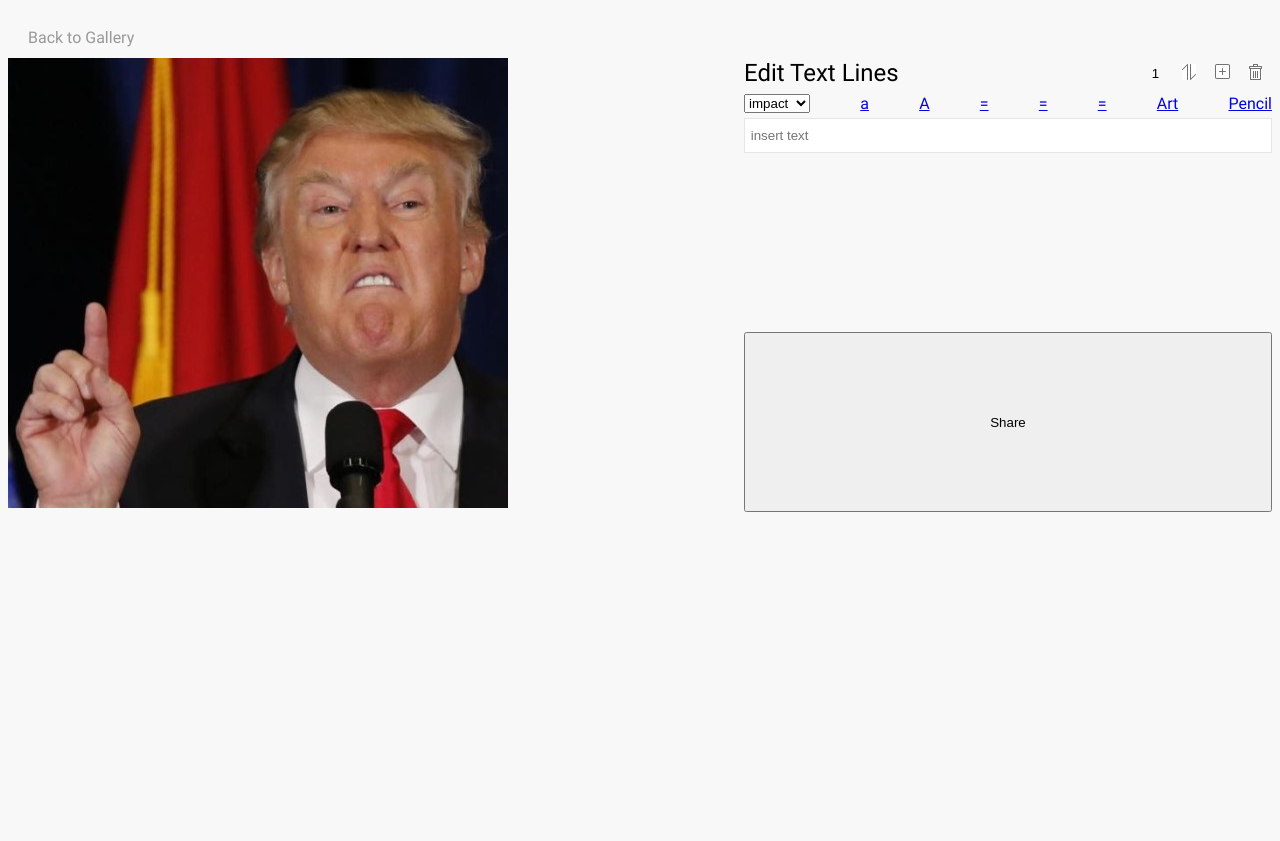
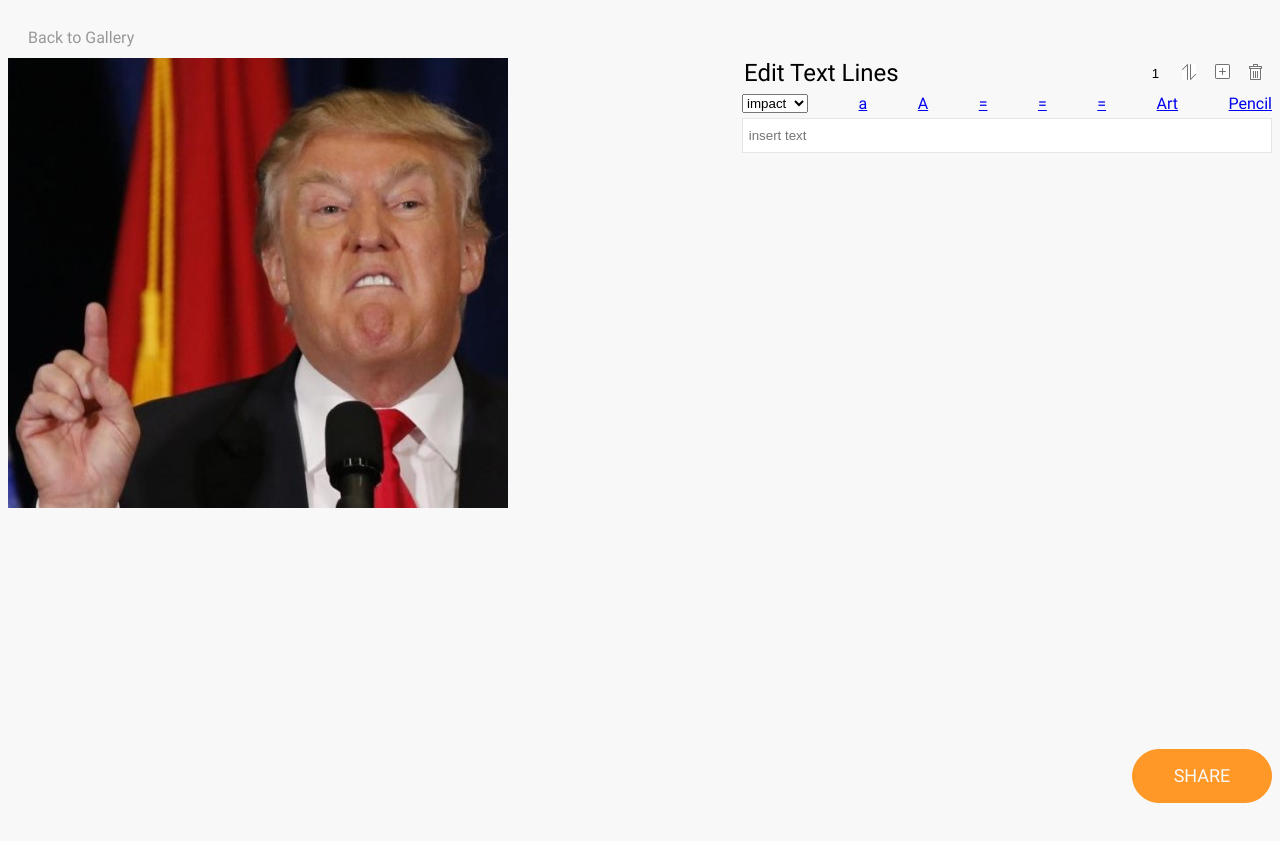
Before and after one commit to LeonPr/Sprint-II, a plain HTML site: page index.html in a window 1280 px wide. Both pictures are taken after a click on the picture 98 px from the left and 234 px from the top of the page. Shown: the part 61-902 px from the top of the page. Before the commit the page ends 800 px from the top, so only its background shows below. Drawn offline with Linux system fonts and the light colour scheme.

Commit message:
Add upload service

```diff
--- a/css/components/meme-editor.css
+++ b/css/components/meme-editor.css
@@ -1,35 +1,57 @@
-
-body{
+body {
     background-color: #F8F8F8;
     font-family: 'Roboto';
 }
-.editor-grid{
+
+.editor-grid {
     display: grid;
-    grid-template-columns: minmax(auto,2fr) minmax(23em,auto);
-    grid-template-rows: 30px 1fr ;
+    /* grid-template-columns: minmax(450, auto) 370px; */
+    grid-template-columns: auto 530px;
+    grid-template-rows: 30px 1fr 0.8fr;
 }
-.back-gallery{
-    grid-column: 1 / 1 ;
+
+.back-gallery {
+    grid-column: 1 / 1;
 }
-.canvas-container{
-    grid-column: 1 / 2 ;
+
+.canvas-container {
+    grid-column: 1 / 2;
 }
-.meme-settings{
+
+.share {
+    grid-column: 2 / 2;
+    align-self:end;
+    justify-self: end;
+    width: 140px;
+    height: 54px;
+    left: 1270px;
+    top: 925px;
+    font-family: 'Roboto';
+    font-size: 18px;
+    text-transform:uppercase;
+    color: #F8F8F8;
+    background: #FF9826;
+    border: 1px solid #FF9826;
+    border-radius: 35px;
+}
+
+.meme-settings {
     display: grid;
     grid-template-rows: 30px 30px;
 }
 
-.lines-switch-canvas{
+.lines-switch-canvas {
     display: flex;
     justify-content: flex-end;
     align-items: center;
 }
-.lines-switch-canvas p{
+
+.lines-switch-canvas p {
     margin-right: 10em;
     font-size: 1.5em;
 }
 
-.edit-buttons{
+.edit-buttons {
     width: 2.5em;
     height: 1.875em;
     text-align: center;
@@ -37,6 +59,7 @@ body{
     background-color: var(--clr-background);
     border: 0px;
 }
-.edit-buttons:hover{
-    border-bottom: 1px solid  #FF9826;
+
+.edit-buttons:hover {
+    border-bottom: 1px solid #FF9826;
 }
--- a/index.html
+++ b/index.html
@@ -53,8 +53,8 @@
                 <li class="text-draw"><a href="#">Pencil</a></li>
             </ul>
             <input class="search-img add-text" type="text" placeholder=" insert text" oninput="onTextInput()" >
-            <button class="share">Share</button>
         </div>
+        <button class="share" onclick="uploadImg(event)">Share</button>
     </main>
 
 
@@ -62,6 +62,7 @@
     <script src="js/services/storage.service.js"></script>
     <script src="js/services/images.service.js"></script>
     <script src="js/services/meme.service.js"></script>
+    <script src="js/services/upload.service.js"></script>
     <script src="js/gallery.controler.js"></script>
     <script src="js/meme.controler.js"></script>
 </body>
--- a/js/meme.controler.js
+++ b/js/meme.controler.js
@@ -74,7 +74,9 @@ function loadImsToCanvas(imgUrl) {
 
     img1.src = imgUrl
 }
+function onShare(){
 
+}
 
 function renderMeme(textOmImg = 'hi') {
     drawText(textOmImg, gCtx.x, gCtx.x)
@@ -137,5 +139,4 @@ function drawText(text, x, y) {
     gCtx.fillText(text, x, y)
     gCtx.strokeText(text, x, y)
     updateMeme(gImgId, gCurrLinesNo, gNewText, gFontSize, gFillColor)
-
 }
--- /dev/null
+++ b/js/services/upload.service.js
@@ -0,0 +1,21 @@
+
+
+async function uploadImg(imgData, onSuccess) {
+    const CLOUD_NAME = 'webify'
+    const UPLOAD_URL = `https://api.cloudinary.com/v1_1/${CLOUD_NAME}/image/upload`
+    const formData = new FormData()
+    formData.append('file', imgData)
+    formData.append('upload_preset', 'webify')
+    try {
+        const res = await fetch(UPLOAD_URL, {
+            method: 'POST',
+            body: formData
+        })
+        const data = await res.json()
+        // console.log('Cloudinary response:', data)
+        onSuccess(data.secure_url)
+
+    } catch (err) {
+        console.log(err)
+    }
+}
```
Also changed, not shown: css/css/main.css (+0 -86 lines).
